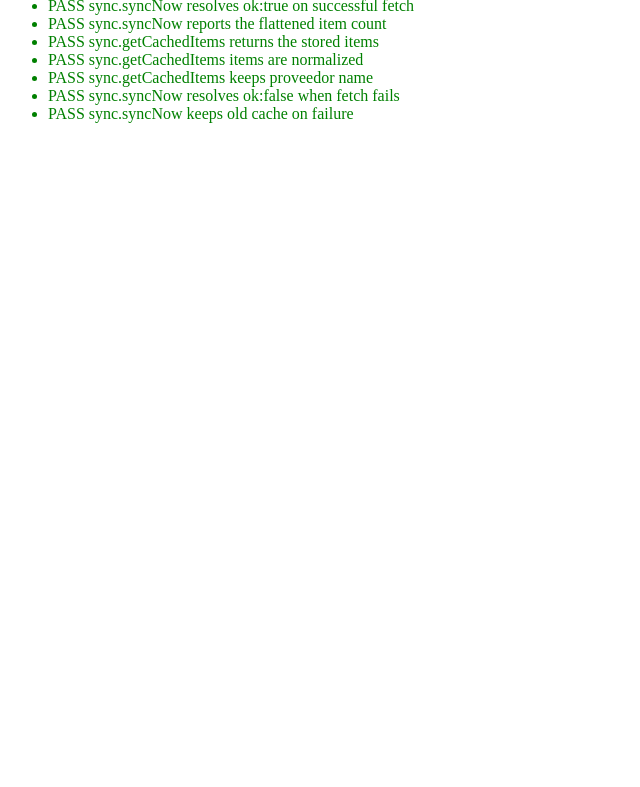
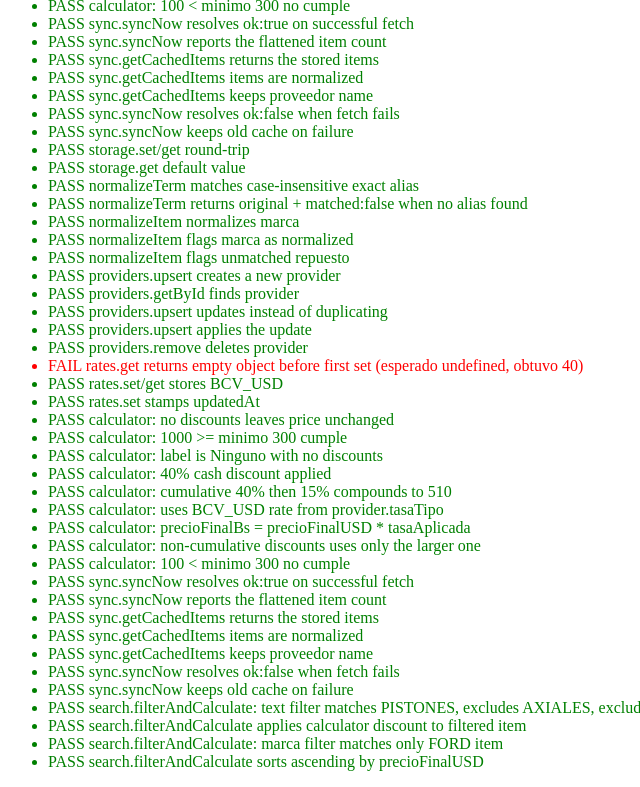
Before and after one commit to shipbrokers2019/Comparador-precios, a plain HTML site: page test.html in a window 1280 px wide. Shown: the part 1703-2490 px from the top of the page, without its empty margins (0-640 px from the left). Before the commit the page ends 1842 px from the top, so only its background shows below. Drawn offline with Linux system fonts and the light colour scheme.

Commit message:
feat: add search/filter module with sorted final-price results

```diff
--- /dev/null
+++ b/js/search.js
@@ -0,0 +1,28 @@
+(function () {
+  function filterAndCalculate(items, providersList, rates, opciones) {
+    const texto = (opciones.texto || '').trim().toUpperCase();
+    const marca = (opciones.marca || '').trim().toUpperCase();
+
+    const filtrados = items.filter((item) => {
+      const coincideTexto = !texto || item.repuesto.toUpperCase().includes(texto);
+      const coincideMarca = !marca || item.marca.toUpperCase() === marca;
+      return coincideTexto && coincideMarca;
+    });
+
+    const conCalculo = [];
+    filtrados.forEach((item) => {
+      const provider = providersList.find((p) => p.nombre === item.proveedor);
+      if (!provider) return;
+      const calculo = App.calculator.calculateFinalPrice(item.precio, provider, rates, {
+        aplicarEfectivo: opciones.aplicarEfectivo,
+        aplicarProntoPago: opciones.aplicarProntoPago,
+      });
+      conCalculo.push({ ...item, ...calculo });
+    });
+
+    conCalculo.sort((a, b) => a.precioFinalUSD - b.precioFinalUSD);
+    return conCalculo;
+  }
+
+  window.App.search = { filterAndCalculate };
+})();
--- a/test.html
+++ b/test.html
@@ -139,5 +139,37 @@ App.sync.syncNow().then(function (result) {
   });
 });
 </script>
+<script>
+const items = [
+  { proveedor: 'ACME', marca: 'CHEVROLET', repuesto: 'PISTONES', precio: 1000 },
+  { proveedor: 'ACME', marca: 'FORD', repuesto: 'AXIALES', precio: 200 },
+  { proveedor: 'OTRO', marca: 'CHEVROLET', repuesto: 'PISTONES', precio: 50 },
+];
+const providersList = [
+  { id: 'p1', nombre: 'ACME', descuentoEfectivoPercent: 40, descuentoProntoPagoPercent: 0, descuentosAcumulables: false, montoMinimo: 300, tasaTipo: 'BCV_USD' },
+];
+const ratesObj = { BCV_USD: 40 };
+
+const resultado = App.search.filterAndCalculate(items, providersList, ratesObj, {
+  texto: 'piston', marca: '', aplicarEfectivo: true, aplicarProntoPago: false,
+});
+assertEqual(resultado.length, 1, 'search.filterAndCalculate: text filter matches PISTONES, excludes AXIALES, excludes unmatched provider OTRO');
+assertEqual(resultado[0].precioFinalUSD, 600, 'search.filterAndCalculate applies calculator discount to filtered item');
+
+const resultadoMarca = App.search.filterAndCalculate(items, providersList, ratesObj, {
+  texto: '', marca: 'FORD', aplicarEfectivo: false, aplicarProntoPago: false,
+});
+assertEqual(resultadoMarca.length, 1, 'search.filterAndCalculate: marca filter matches only FORD item');
+
+const resultadoOrden = App.search.filterAndCalculate(
+  [
+    { proveedor: 'ACME', marca: 'CHEVROLET', repuesto: 'PISTONES', precio: 1000 },
+    { proveedor: 'ACME', marca: 'CHEVROLET', repuesto: 'PISTONES', precio: 100 },
+  ],
+  providersList, ratesObj, { texto: '', marca: '', aplicarEfectivo: false, aplicarProntoPago: false }
+);
+assertEqual(resultadoOrden[0].precioFinalUSD, 100, 'search.filterAndCalculate sorts ascending by precioFinalUSD');
+renderAssertions();
+</script>
 </body>
 </html>
```
